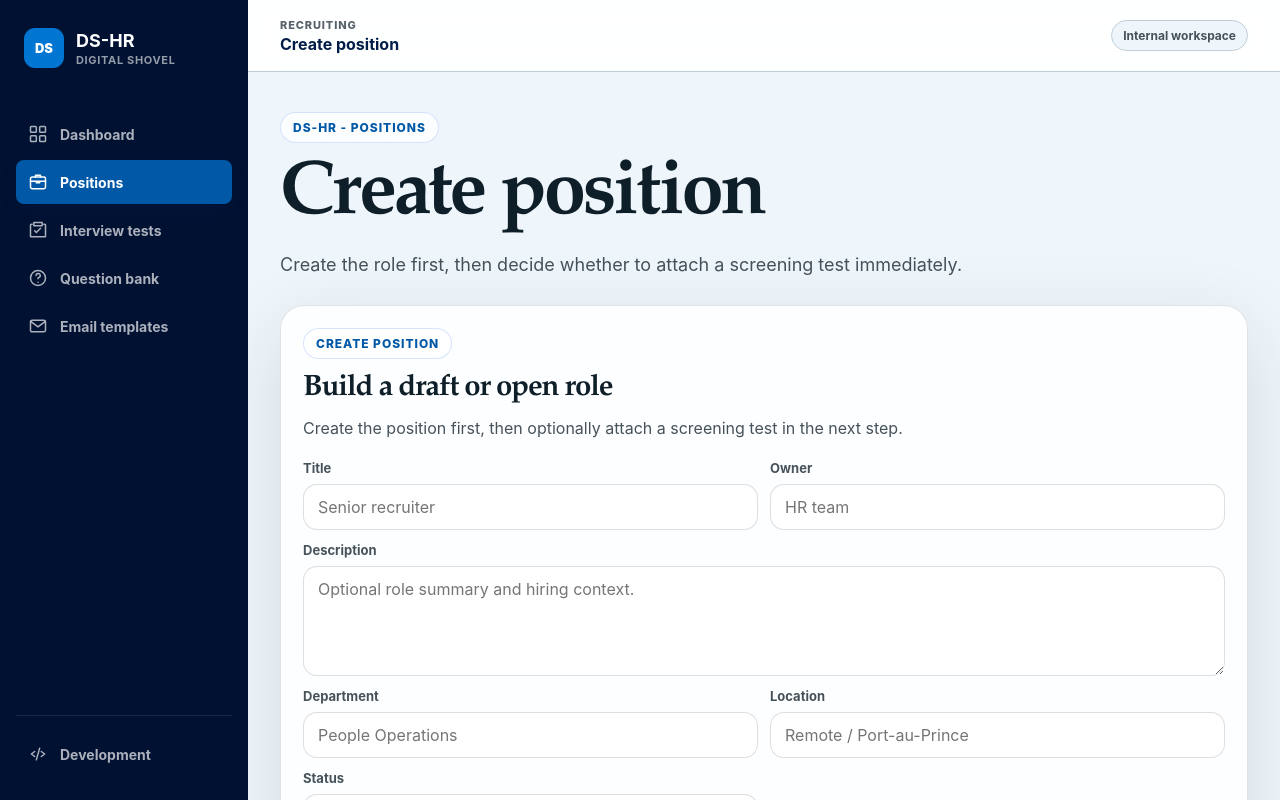
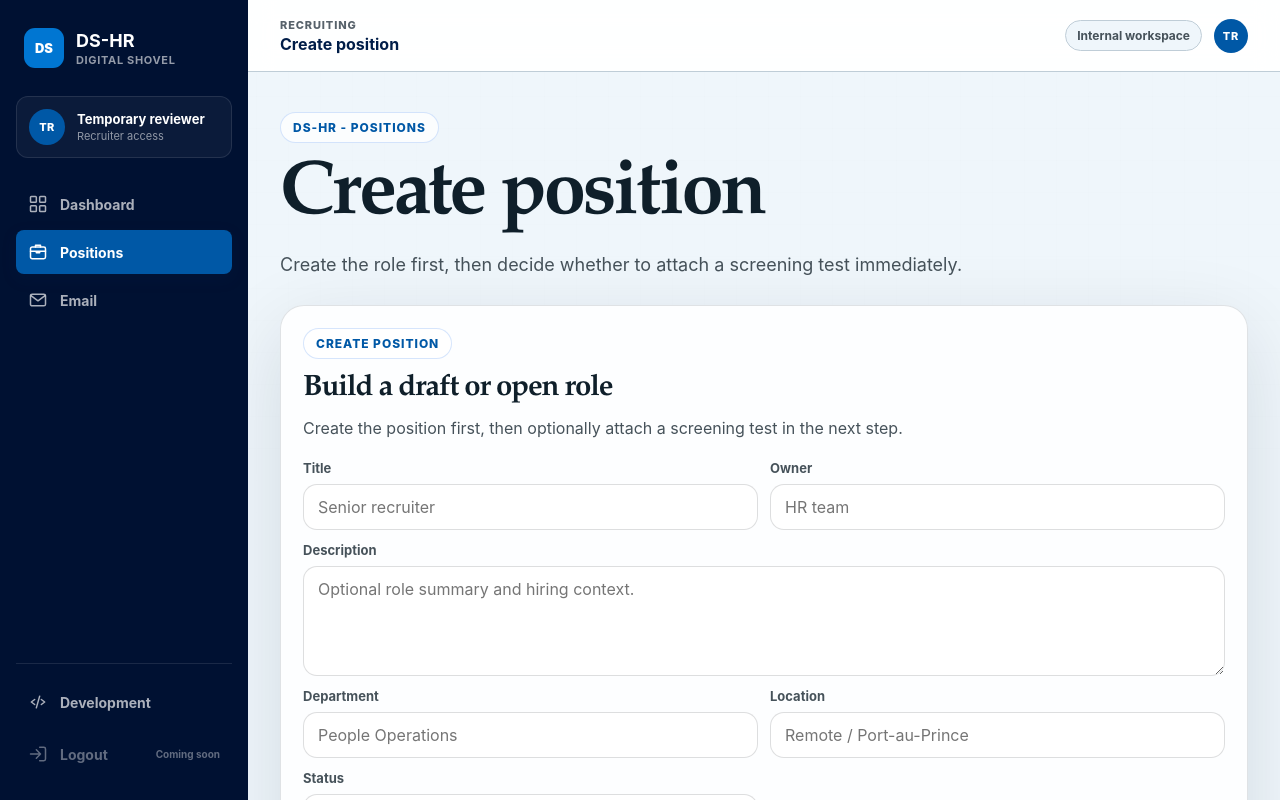
Before and after one commit to PIAO-A-PIAO/hr-screening-platform, a Next.js app in the folder apps/web/: page /positions/create in a window 1280 px wide. Shown: the top 800 px of the page. Built offline with nearby package versions, Linux system fonts and the light colour scheme.

Commit message:
P2-M04
Implement global recruiter application shell

```diff
--- a/apps/web/components/layout/application-frame.tsx
+++ b/apps/web/components/layout/application-frame.tsx
@@ -23,6 +23,7 @@ function getPageContext(pathname: string): PageContext {
   if (pathname === "/") return { title: "Dashboard" };
   if (pathname === "/dev") return { title: "Development", eyebrow: "Internal tools" };
   if (pathname === "/dev/ui") return { title: "UI foundations", eyebrow: "Development" };
+  if (pathname.startsWith("/email")) return { title: "Email", eyebrow: "Recruiting" };
   if (pathname === "/positions/create") return { title: "Create position" };
   if (/^\/positions\/[^/]+\/test$/.test(pathname)) return { title: "Interview test" };
   if (/^\/positions\/[^/]+$/.test(pathname)) return { title: "Position details" };
@@ -32,7 +33,6 @@ function getPageContext(pathname: string): PageContext {
   if (pathname === "/questions/create") return { title: "Create question" };
   if (pathname === "/questions/view") return { title: "Question details" };
   if (pathname.startsWith("/questions")) return { title: "Question bank" };
-  if (pathname.startsWith("/email-templates")) return { title: "Email templates" };
   if (pathname.startsWith("/attempts")) return { title: "Candidate review" };
   if (pathname.startsWith("/users")) return { title: "Users" };
   if (pathname.startsWith("/responses")) return { title: "Responses" };
--- a/apps/web/components/layout/recruiter-nav.tsx
+++ b/apps/web/components/layout/recruiter-nav.tsx
@@ -5,14 +5,14 @@ import { usePathname } from "next/navigation";
 import { recruiterNavigation, recruiterUtilityNavigation, type RecruiterNavItem } from "../../lib/recruiter-navigation";
 import { AppIcon } from "../ui/app-icon";
 
-function NavList({ items }: { items: RecruiterNavItem[] }) {
+function NavList({ items, label, onNavigate }: { items: RecruiterNavItem[]; label: string; onNavigate?: () => void }) {
   const pathname = usePathname();
   return (
-    <nav className="recruiterNavList" aria-label="Recruiter navigation">
+    <nav className="recruiterNavList" aria-label={label}>
       {items.map((item) => {
         const active = item.href === "/" ? pathname === "/" : pathname.startsWith(item.href);
         return (
-          <Link className={active ? "active" : undefined} href={item.href} key={item.href} aria-current={active ? "page" : undefined}>
+          <Link className={active ? "active" : undefined} href={item.href} key={item.href} aria-current={active ? "page" : undefined} onClick={onNavigate}>
             <AppIcon name={item.icon} />
             <span>{item.label}</span>
           </Link>
@@ -22,11 +22,11 @@ function NavList({ items }: { items: RecruiterNavItem[] }) {
   );
 }
 
-export function RecruiterNav() {
+export function RecruiterNav({ onNavigate }: { onNavigate?: () => void }) {
   return (
     <>
-      <NavList items={recruiterNavigation} />
-      <div className="recruiterUtilityNav"><NavList items={recruiterUtilityNavigation} /></div>
+      <NavList items={recruiterNavigation} label="Primary navigation" onNavigate={onNavigate} />
+      <div className="recruiterUtilityNav"><NavList items={recruiterUtilityNavigation} label="Utility navigation" onNavigate={onNavigate} /></div>
     </>
   );
 }
--- a/apps/web/components/layout/recruiter-shell.tsx
+++ b/apps/web/components/layout/recruiter-shell.tsx
@@ -1,4 +1,9 @@
+"use client";
+
 import Link from "next/link";
+import { usePathname } from "next/navigation";
+import { useEffect, useRef, useState } from "react";
+import { AppIcon } from "../ui/app-icon";
 import { RecruiterNav } from "./recruiter-nav";
 
 type RecruiterShellProps = {
@@ -8,19 +13,84 @@ type RecruiterShellProps = {
 };
 
 export function RecruiterShell({ title, eyebrow = "Recruiting", children }: RecruiterShellProps) {
+  const pathname = usePathname();
+  const [menuOpen, setMenuOpen] = useState(false);
+  const closeButtonRef = useRef<HTMLButtonElement>(null);
+
+  useEffect(() => {
+    setMenuOpen(false);
+  }, [pathname]);
+
+  useEffect(() => {
+    if (!menuOpen) return;
+
+    const previousOverflow = document.body.style.overflow;
+    document.body.style.overflow = "hidden";
+    closeButtonRef.current?.focus();
+
+    function closeOnEscape(event: KeyboardEvent) {
+      if (event.key === "Escape") setMenuOpen(false);
+    }
+
+    window.addEventListener("keydown", closeOnEscape);
+    return () => {
+      document.body.style.overflow = previousOverflow;
+      window.removeEventListener("keydown", closeOnEscape);
+    };
+  }, [menuOpen]);
+
   return (
     <div className="recruiterApp">
-      <aside className="recruiterSidebar">
-        <Link className="recruiterBrand" href="/" aria-label="DS-HR dashboard">
-          <span className="recruiterBrandMark" aria-hidden="true">DS</span>
-          <span><strong>DS-HR</strong><small>Digital Shovel</small></span>
-        </Link>
-        <RecruiterNav />
+      <button
+        className={`recruiterSidebarBackdrop${menuOpen ? " recruiterSidebarBackdropOpen" : ""}`}
+        type="button"
+        aria-label="Close navigation"
+        tabIndex={menuOpen ? 0 : -1}
+        onClick={() => setMenuOpen(false)}
+      />
+      <aside className={`recruiterSidebar${menuOpen ? " recruiterSidebarOpen" : ""}`} id="recruiter-navigation" aria-label="Recruiter workspace">
+        <div className="recruiterSidebarHeader">
+          <Link className="recruiterBrand" href="/" aria-label="DS-HR dashboard" onClick={() => setMenuOpen(false)}>
+            <span className="recruiterBrandMark" aria-hidden="true">DS</span>
+            <span><strong>DS-HR</strong><small>Digital Shovel</small></span>
+          </Link>
+          <button ref={closeButtonRef} className="recruiterSidebarClose" type="button" aria-label="Close navigation" onClick={() => setMenuOpen(false)}>
+            <AppIcon name="close" />
+          </button>
+        </div>
+
+        <div className="recruiterUser" aria-label="Current user">
+          <span className="recruiterUserAvatar" aria-hidden="true">TR</span>
+          <span className="recruiterUserMeta"><strong>Temporary reviewer</strong><small>Recruiter access</small></span>
+        </div>
+
+        <RecruiterNav onNavigate={() => setMenuOpen(false)} />
+
+        <button className="recruiterLogout" type="button" disabled title="Authentication will be added in a later milestone">
+          <AppIcon name="logout" />
+          <span>Logout</span>
+          <small>Coming soon</small>
+        </button>
       </aside>
       <div className="recruiterWorkspace">
         <header className="recruiterTopbar">
-          <div><span>{eyebrow}</span><strong>{title}</strong></div>
-          <div className="recruiterEnvironment">Internal workspace</div>
+          <div className="recruiterTopbarContext">
+            <button
+              className="recruiterMobileMenu"
+              type="button"
+              aria-label="Open navigation"
+              aria-controls="recruiter-navigation"
+              aria-expanded={menuOpen}
+              onClick={() => setMenuOpen(true)}
+            >
+              <AppIcon name="menu" />
+            </button>
+            <div><span>{eyebrow}</span><strong>{title}</strong></div>
+          </div>
+          <div className="recruiterTopbarIdentity">
+            <div className="recruiterEnvironment">Internal workspace</div>
+            <span className="recruiterTopbarAvatar" aria-hidden="true">TR</span>
+          </div>
         </header>
         <div className="recruiterMain">{children}</div>
       </div>
--- a/apps/web/components/ui/app-icon.tsx
+++ b/apps/web/components/ui/app-icon.tsx
@@ -1,7 +1,7 @@
 import type { RecruiterNavIcon } from "../../lib/recruiter-navigation";
 
 type AppIconProps = {
-  name: RecruiterNavIcon | "arrow" | "plus" | "briefcase" | "people" | "review" | "published";
+  name: RecruiterNavIcon | "arrow" | "plus" | "briefcase" | "people" | "review" | "published" | "menu" | "close" | "logout";
   size?: number;
 };
 
@@ -18,6 +18,9 @@ const paths: Record<AppIconProps["name"], React.ReactNode> = {
   people: <><path d="M16 20v-2a4 4 0 0 0-4-4H7a4 4 0 0 0-4 4v2" /><circle cx="9.5" cy="7" r="4" /><path d="M17 11a4 4 0 0 1 4 4v1" /></>,
   review: <><path d="M7 3h10v4H7zM5 5H4a1 1 0 0 0-1 1v14h18V6a1 1 0 0 0-1-1h-1" /><path d="M8 12h8M8 16h5" /></>,
   published: <><circle cx="12" cy="12" r="9" /><path d="m8 12 2.5 2.5L16 9" /></>,
+  menu: <><path d="M4 7h16M4 12h16M4 17h16" /></>,
+  close: <><path d="m6 6 12 12M18 6 6 18" /></>,
+  logout: <><path d="M10 17l5-5-5-5M15 12H3M14 4h5a2 2 0 0 1 2 2v12a2 2 0 0 1-2 2h-5" /></>,
 };
 
 export function AppIcon({ name, size = 20 }: AppIconProps) {
--- a/apps/web/lib/recruiter-navigation.ts
+++ b/apps/web/lib/recruiter-navigation.ts
@@ -15,9 +15,7 @@ export type RecruiterNavItem = {
 export const recruiterNavigation: RecruiterNavItem[] = [
   { label: "Dashboard", href: "/", icon: "dashboard" },
   { label: "Positions", href: "/positions", icon: "positions" },
-  { label: "Interview tests", href: "/tests", icon: "tests" },
-  { label: "Question bank", href: "/questions", icon: "questions" },
-  { label: "Email templates", href: "/email-templates", icon: "email" },
+  { label: "Email", href: "/email", icon: "email" },
 ];
 
 export const recruiterUtilityNavigation: RecruiterNavItem[] = [
--- a/apps/web/styles/recruiter-shell.css
+++ b/apps/web/styles/recruiter-shell.css
@@ -82,3 +82,42 @@
   .dashboardPositionList > a { grid-template-columns: minmax(0,1fr) auto; }
   .dashboardStatus { display: none; }
 }
+
+/* P2-M04: global recruiter shell */
+.recruiterSidebar { overflow-y: auto; transition: transform var(--ds-transition-normal); }
+.recruiterSidebarHeader { display: flex; align-items: center; justify-content: space-between; gap: var(--ds-space-2); }
+.recruiterSidebarClose,.recruiterMobileMenu { display: none; place-items: center; width: 40px; height: 40px; padding: 0; border: 0; border-radius: var(--ds-radius-sm); color: inherit; background: transparent; cursor: pointer; }
+.recruiterSidebarClose:hover { background: rgba(255,255,255,.08); }
+.recruiterUser { display: grid; grid-template-columns: auto minmax(0,1fr); gap: var(--ds-space-3); align-items: center; margin-top: var(--ds-space-6); padding: var(--ds-space-3); border: 1px solid rgba(255,255,255,.1); border-radius: var(--ds-radius-md); background: rgba(255,255,255,.045); }
+.recruiterUserAvatar,.recruiterTopbarAvatar { display: grid; flex: 0 0 auto; place-items: center; width: 36px; height: 36px; border-radius: 50%; color: var(--ds-white); background: var(--ds-blue-600); font-size: 11px; font-weight: 850; letter-spacing: .03em; }
+.recruiterUserMeta { display: grid; gap: 2px; min-width: 0; }
+.recruiterUserMeta strong { overflow: hidden; color: var(--ds-white); font-size: 13px; text-overflow: ellipsis; white-space: nowrap; }
+.recruiterUserMeta small { color: rgba(255,255,255,.55); font-size: 11px; }
+.recruiterNavList { margin-top: var(--ds-space-6); }
+.recruiterUtilityNav { margin-top: auto; }
+.recruiterLogout { display: grid; grid-template-columns: 20px minmax(0,1fr) auto; gap: var(--ds-space-3); align-items: center; min-height: 44px; margin-top: var(--ds-space-2); padding: 0 var(--ds-space-3); border: 0; border-radius: var(--ds-radius-sm); color: rgba(255,255,255,.38); background: transparent; font: inherit; font-size: 14px; font-weight: 650; text-align: left; }
+.recruiterLogout small { font-size: 10px; font-weight: 650; }
+.recruiterTopbarContext { display: flex !important; grid: none !important; align-items: center; gap: var(--ds-space-3); }
+.recruiterTopbarContext > div { display: grid; gap: 2px; }
+.recruiterTopbarIdentity { display: flex; align-items: center; gap: var(--ds-space-3); }
+.recruiterTopbarAvatar { width: 34px; height: 34px; color: var(--ds-white) !important; }
+.recruiterSidebarBackdrop { display: none; position: fixed; z-index: 29; inset: 0; padding: 0; border: 0; background: rgba(10,23,43,.54); opacity: 0; pointer-events: none; transition: opacity var(--ds-transition-normal); }
+
+@media (max-width:820px) {
+  .recruiterSidebar { position: fixed; visibility: hidden; width: min(86vw,304px); padding: var(--ds-space-5) var(--ds-space-4); transform: translateX(-102%); box-shadow: var(--ds-shadow-md); }
+  .recruiterSidebarOpen { visibility: visible; transform: translateX(0); }
+  .recruiterSidebarClose,.recruiterMobileMenu { display: grid; }
+  .recruiterMobileMenu { color: var(--ds-navy-900); border: var(--ds-border); background: var(--ds-white); }
+  .recruiterMobileMenu:hover { color: var(--ds-blue-600); background: var(--ds-blue-50); }
+  .recruiterNavList { grid-auto-flow: row; grid-auto-columns: unset; overflow: visible; margin-top: var(--ds-space-6); }
+  .recruiterUtilityNav { display: block; margin-top: auto; }
+  .recruiterUtilityNav .recruiterNavList { margin-top: 0; }
+  .recruiterSidebarBackdrop { display: block; }
+  .recruiterSidebarBackdropOpen { opacity: 1; pointer-events: auto; }
+  .recruiterTopbar { gap: var(--ds-space-3); }
+}
+
+@media (max-width:560px) {
+  .recruiterTopbarAvatar { display: grid; }
+  .recruiterTopbarContext > div > strong { overflow: hidden; max-width: 48vw; text-overflow: ellipsis; white-space: nowrap; }
+}
```
Also changed, not shown: apps/web/app/email/page.tsx (added, +15 -0 lines).
